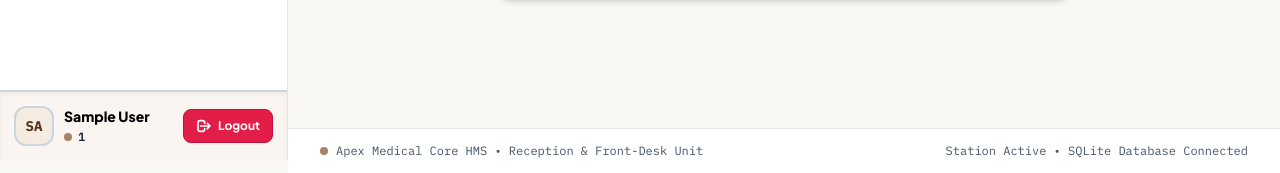
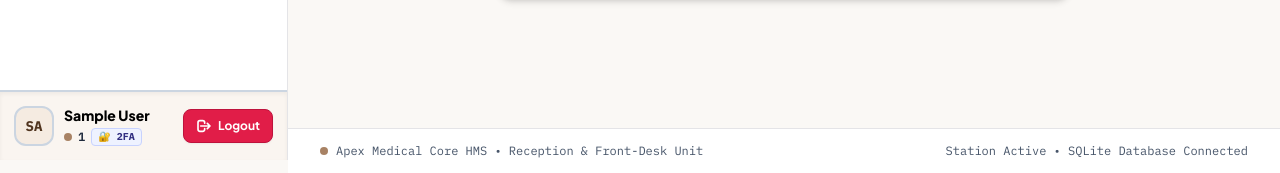
Before and after one commit to SK108045/New_HMS, a Flask app: page /change-password in a window 1280 px wide. Shown: the part 640-813 px from the top of the page. Run offline with Flask 3, Linux system fonts and the light colour scheme; the visitor is signed in with stand-in values (Sample User, id 1); some libraries are stand-ins or nearby versions.

Commit message:
feat(ui): add 2FA setup link to sidebar operator card

```diff
--- a/templates/base.html
+++ b/templates/base.html
@@ -774,9 +774,12 @@
                             <div class="text-sm font-extrabold text-slate-950 truncate leading-snug">
                                 {% if session.get('full_name') %}{{ session.get('full_name') }}{% elif request.blueprint == 'admin' %}Dr. Robert Odhiambo (Director){% elif request.blueprint == 'inpatient' %}Nurse Joyce Chebet (Ward Lead){% elif request.blueprint == 'billing' %}Cashier Joyce Wambui{% elif request.blueprint == 'pharmacy' %}Pharm. Evans Omondi{% elif request.blueprint == 'doctor' %}Dr. Sarah Kamau{% elif request.blueprint == 'triage' %}Duty Triage Nurse{% else %}Mary Wanjiku{% endif %}
                             </div>
-                            <div class="text-xs font-mono font-bold text-slate-700 flex items-center gap-1.5 mt-0.5">
+                            <div class="text-xs font-mono font-bold text-slate-700 flex items-center gap-1.5 mt-0.5 flex-wrap">
                                 <span class="w-2 h-2 rounded-full status-dot shrink-0"></span>
                                 <span class="truncate font-semibold">{% if session.get('staff_id') %}{{ session.get('staff_id') }}{% elif request.blueprint == 'admin' %}STF-ADM-00{% elif request.blueprint == 'inpatient' %}STF-WRD-01{% elif request.blueprint == 'billing' %}STF-BIL-01{% elif request.blueprint == 'pharmacy' %}STF-PHM-01{% elif request.blueprint == 'doctor' %}STF-DOC-01{% elif request.blueprint == 'triage' %}STF-TRG-01{% else %}STF-REC-01{% endif %}</span>
+                                <a href="{{ url_for('auth.setup_2fa') }}" class="text-[10px] px-1.5 py-0.2 rounded bg-indigo-50 border border-indigo-200 text-indigo-900 font-bold hover:bg-indigo-100 flex items-center gap-0.5" title="Google Authenticator 2FA Setup">
+                                    <span>🔐 2FA</span>
+                                </a>
                             </div>
                         </div>
                     </div>
```
